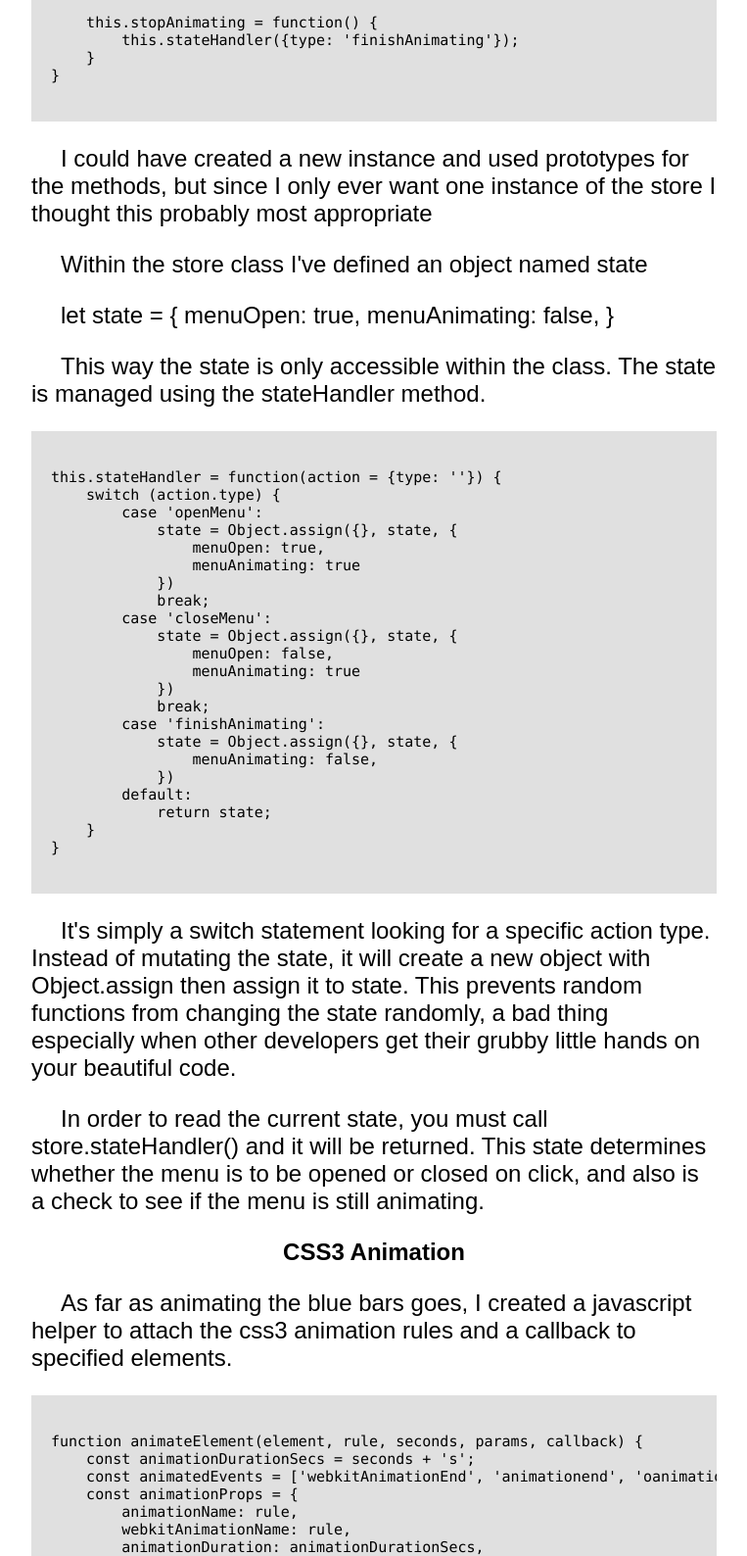
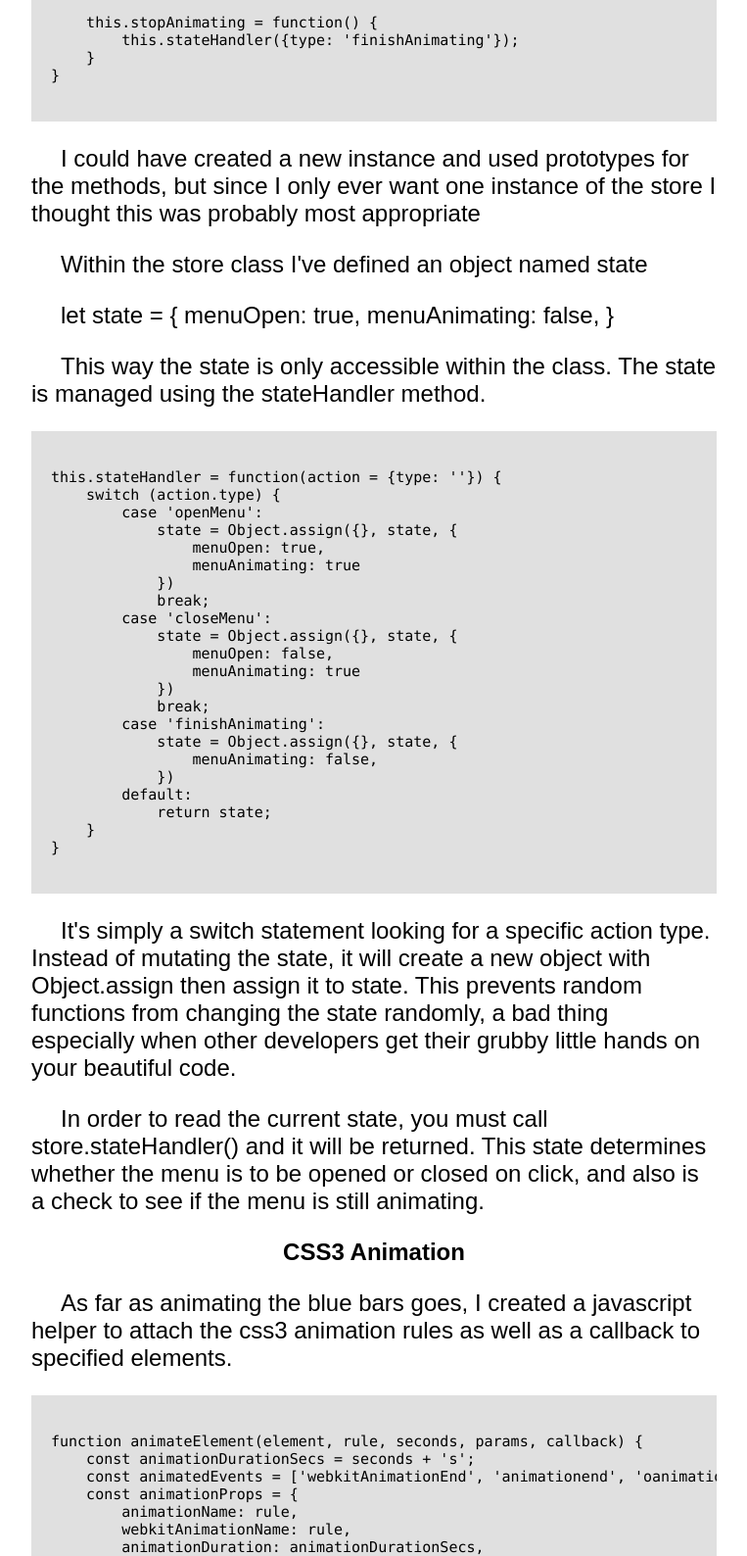
Before and after one commit to twmeggett/Hamburger-Demo, a plain HTML site: page index.html in a window 1280 px wide. Shown: the part 2273-3861 px from the top of the page at 98% size, without its empty margins (258-1021 px from the left). Drawn offline with nearby package versions, Linux system fonts and the light colour scheme.

Commit message:
some grammar corrections

```diff
--- a/index.html
+++ b/index.html
@@ -267,7 +267,7 @@ const store = new function() {
             </code>
         </p>
 
-        <p>I could have created a new instance and used prototypes for the methods, but since I only ever want one instance of the store I thought this probably most appropriate</p>
+        <p>I could have created a new instance and used prototypes for the methods, but since I only ever want one instance of the store I thought this was probably most appropriate</p>
 
         <p>Within the store class I've defined an object named state</p>
 
@@ -320,7 +320,7 @@ this.stateHandler = function(action = {type: ''}) {
     <div id="CSShelper">
         <h2>CSS3 Animation</h2>
 
-        <p>As far as animating the blue bars goes, I created a javascript helper to attach the css3 animation rules and a callback to specified elements.</p>
+        <p>As far as animating the blue bars goes, I created a javascript helper to attach the css3 animation rules as well as a callback to specified elements.</p>
 
         <p>
             <code>
```
